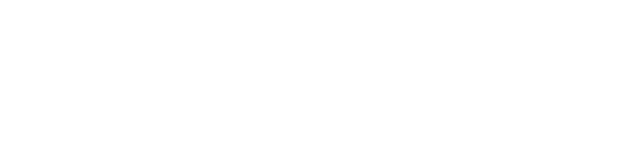
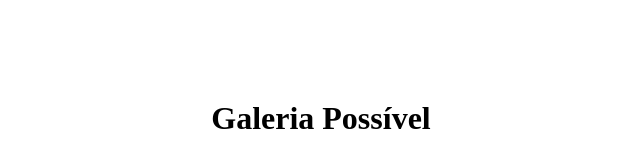
Before and after one commit to Paprikadarlingtoniapurpuraquevedo/galeria_possivel, a website: page index.html in a window 1280 px wide. Shown: the whole page, without its empty margins (319-959 px from the left). Drawn offline with Linux system fonts and the light colour scheme.

Commit message:
Versão 8

```diff
--- a/css/index.css
+++ b/css/index.css
@@ -2,5 +2,7 @@
 
     h1 {
         color: black;
+        text-align: center;
+        margin-top: 100px;
     }
 }
--- a/css/loginpage.css
+++ b/css/loginpage.css
@@ -2,5 +2,7 @@
 
     h1 {
         color: black;
+        text-align: center;
+        margin-top: 100px;
     }
 }
--- a/css/registrationpage.css
+++ b/css/registrationpage.css
@@ -2,5 +2,7 @@
 
     h1 {
         color: black;
+        text-align: center;
+        margin-top: 100px;
     }
 }
--- a/index.html
+++ b/index.html
@@ -9,5 +9,7 @@
 </head>
 <body oncontextmenu="return disableRightClick();">
 
+    <h1>Galeria Possível</h1>
+
 </body>
 </html>
```
Also changed, not shown: loginpage.html (+2 -0 lines), registrationpage.html (+2 -0 lines).
